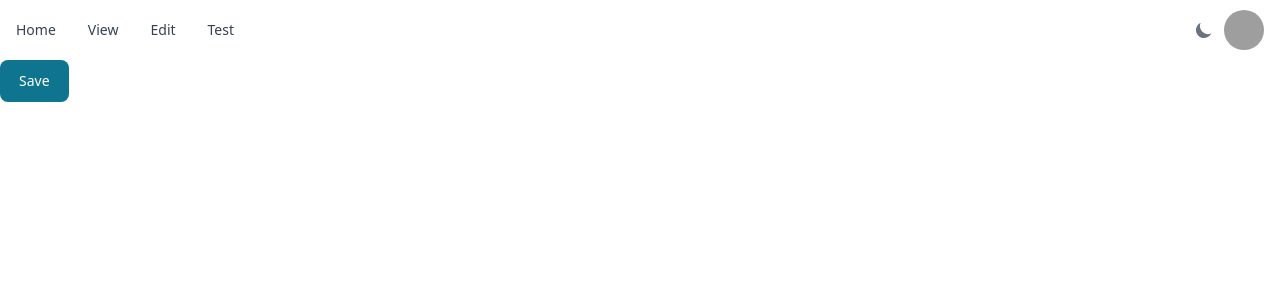
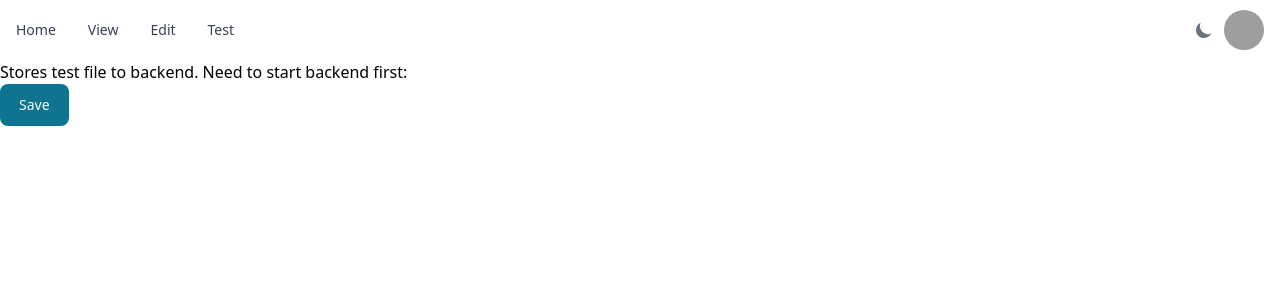
Before and after one commit to Poisonlocket/best_place_2b_baselhack_24, a React (Create React App) app in the folder code/2b-a-frontend-dev/: page /test in a window 1280 px wide. Shown: the top 300 px of the page. Built offline with nearby package versions, Linux system fonts and the light colour scheme; grey boxes are pictures that could not be loaded.

Commit message:
doc: document file transfer in frontend

```diff
--- a/code/2b-a-frontend-dev/src/pages/Test.js
+++ b/code/2b-a-frontend-dev/src/pages/Test.js
@@ -40,6 +40,7 @@ function Test() {
 
   return (
     <div>
+      <h1>Stores test file to backend. Need to start backend first: </h1>
       <Button onClick={storeImage} >Save</Button>
     </div>
   );
```
